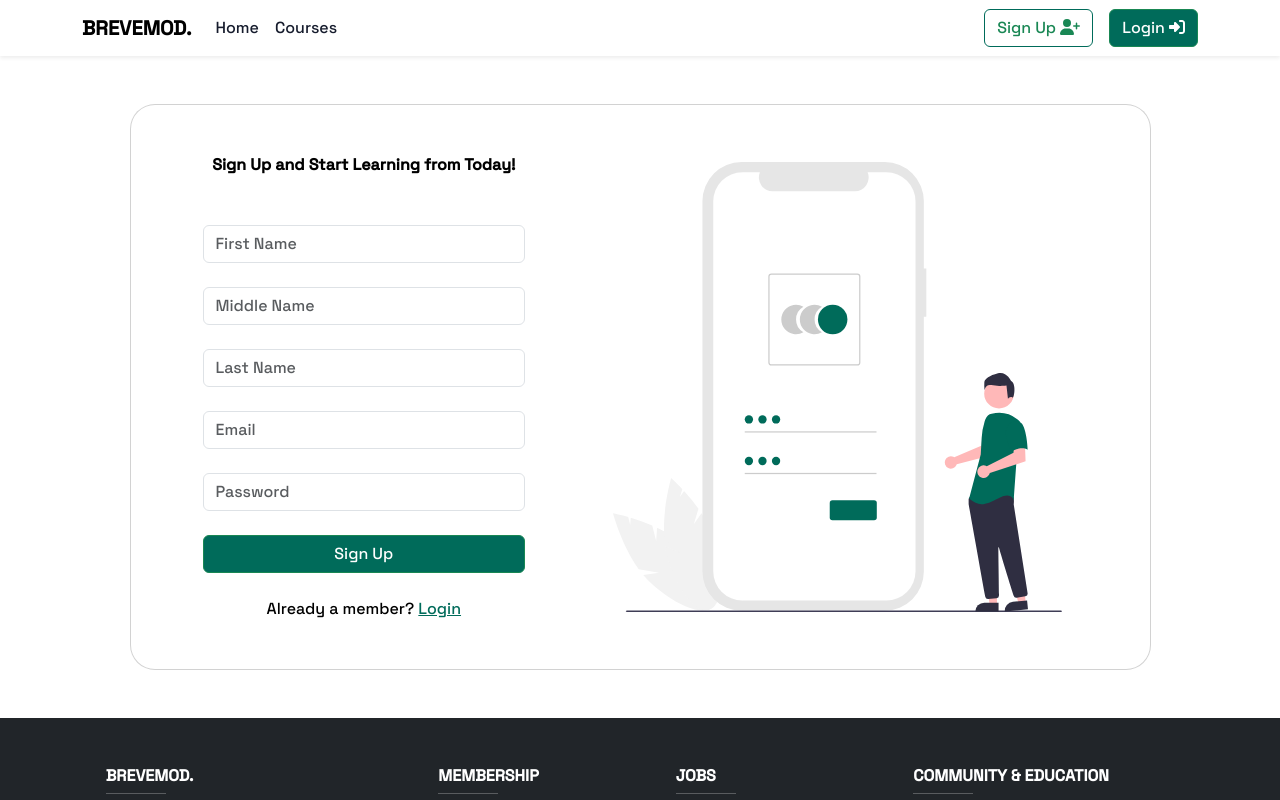
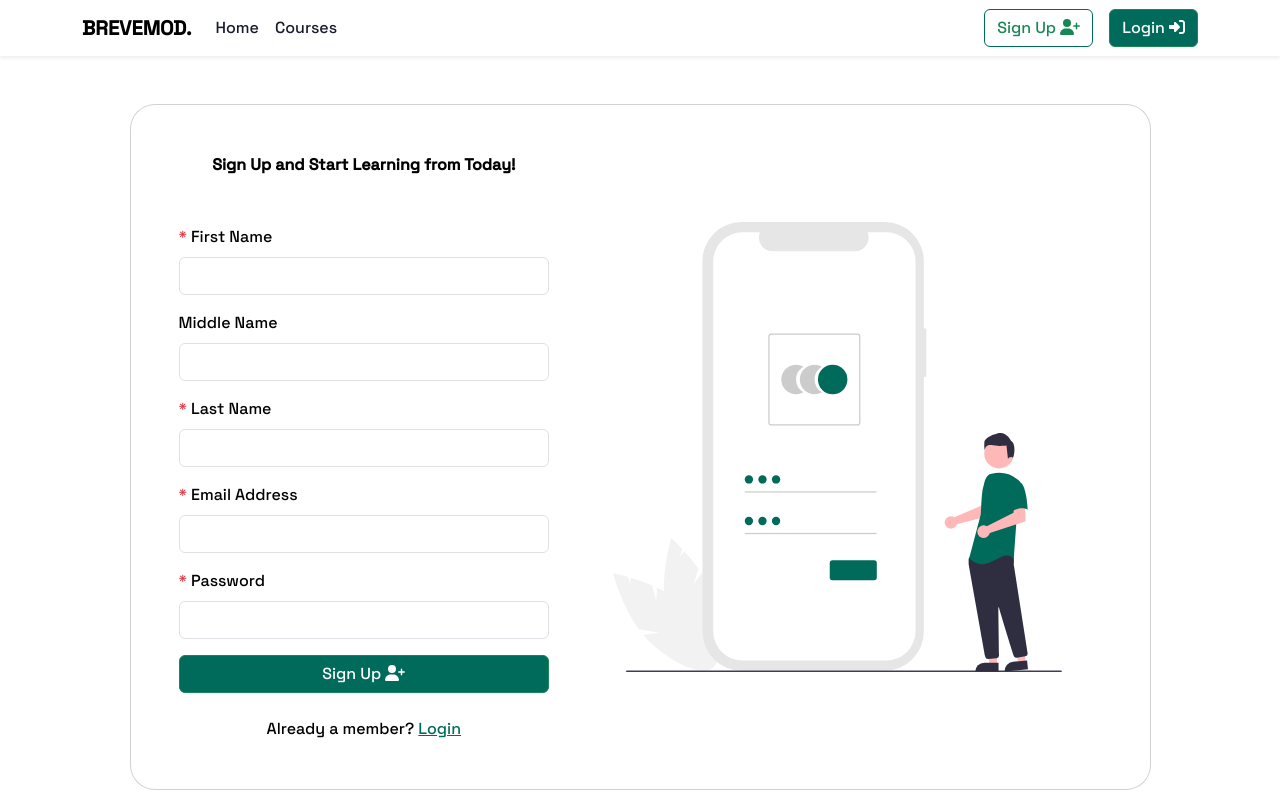
Before and after one commit to shadmansaalim/brevemod-frontend, a Next.js app: page /sign-up in a window 1280 px wide. Shown: the top 800 px of the page. Built offline with nearby package versions, Linux system fonts and the light colour scheme; no server answers.

Commit message:
Validation implemented in forms and custom Form and Input field created implemented react hook form for resolving form data

```diff
--- a/package.json
+++ b/package.json
@@ -12,6 +12,7 @@
     "@fortawesome/fontawesome-svg-core": "^6.4.2",
     "@fortawesome/free-solid-svg-icons": "^6.4.2",
     "@fortawesome/react-fontawesome": "^0.2.0",
+    "@hookform/resolvers": "^3.3.2",
     "@reduxjs/toolkit": "^1.9.7",
     "@stripe/react-stripe-js": "^2.3.1",
     "@stripe/stripe-js": "^2.1.7",
@@ -23,7 +24,7 @@
     "react-bootstrap": "^2.9.0",
     "react-countup": "^6.4.2",
     "react-dom": "^18",
-    "react-hook-form": "^7.47.0",
+    "react-hook-form": "^7.48.2",
     "react-rating": "^2.0.5",
     "react-redux": "^8.1.3",
     "react-slick": "^0.29.0",
@@ -31,7 +32,8 @@
     "redux-persist": "^6.0.0",
     "sass": "^1.69.5",
     "slick-carousel": "^1.8.1",
-    "sweetalert": "^2.1.2"
+    "sweetalert": "^2.1.2",
+    "zod": "^3.22.4"
   },
   "devDependencies": {
     "@types/node": "^20",
--- /dev/null
+++ b/src/components/ui/Forms/Form.tsx
@@ -0,0 +1,44 @@
+// Imports
+import { ReactElement, ReactNode } from "react";
+import { useForm, FormProvider, SubmitHandler } from "react-hook-form";
+
+// Types
+type FormConfig = {
+  defaultValues?: Record<string, any>;
+  resolver?: any;
+};
+
+type FormProps = {
+  children?: ReactElement | ReactNode;
+  submitHandler: SubmitHandler<any>;
+} & FormConfig;
+
+const Form = ({
+  children,
+  submitHandler,
+  defaultValues,
+  resolver,
+}: FormProps) => {
+  const formConfig: FormConfig = {};
+
+  if (!!defaultValues) formConfig["defaultValues"] = defaultValues;
+
+  if (!!resolver) formConfig["resolver"] = resolver;
+
+  const methods: any = useForm<FormProps>(formConfig);
+
+  const { handleSubmit, reset } = methods;
+
+  const onSubmit = (data: any) => {
+    submitHandler(data);
+    reset();
+  };
+
+  return (
+    <FormProvider {...methods}>
+      <form onSubmit={handleSubmit(onSubmit)}>{children}</form>
+    </FormProvider>
+  );
+};
+
+export default Form;
--- /dev/null
+++ b/src/components/ui/Forms/FormInput.tsx
@@ -0,0 +1,63 @@
+// Imports
+import { Form as BootstrapForm } from "react-bootstrap";
+import { useFormContext, Controller } from "react-hook-form";
+import { getErrorMessageByPropertyName } from "@/utils/schema-validator";
+
+// Types
+interface IInput {
+  name: string;
+  type?: string;
+  size?: "sm" | "lg" | undefined;
+  value?: string | string[] | undefined;
+  id?: string;
+  placeholder?: string;
+  validation?: object;
+  label?: string;
+  required?: boolean;
+}
+
+const FormInput = ({
+  name,
+  type,
+  size,
+  value,
+  id,
+  placeholder,
+  validation,
+  label,
+  required,
+}: IInput) => {
+  const {
+    control,
+    formState: { errors },
+  } = useFormContext();
+
+  const errorMessage = getErrorMessageByPropertyName(errors, name);
+
+  return (
+    <>
+      {label && (
+        <p className="mb-2">
+          {required && <span className="text-danger me-1">*</span>}
+          {label}
+        </p>
+      )}
+      <Controller
+        control={control}
+        name={name}
+        render={({ field }) => (
+          <BootstrapForm.Control
+            type={type}
+            size={size}
+            placeholder={placeholder}
+            {...field}
+            value={value ? value : field.value}
+          />
+        )}
+      />
+      <small className="text-danger mt-1">{errorMessage}</small>
+    </>
+  );
+};
+
+export default FormInput;
--- a/src/pages/sign-up.tsx
+++ b/src/pages/sign-up.tsx
@@ -3,11 +3,18 @@ import React from "react";
 import Link from "next/link";
 import RootLayout from "@/components/Layouts/RootLayout";
 import type { ReactElement } from "react";
-import { useState } from "react";
 import { useUserSignUpMutation } from "@/redux/api/authApi";
 import { ResponseSuccessType } from "@/types";
 import { useRouter } from "next/router";
 import swal from "sweetalert";
+import { zodResolver } from "@hookform/resolvers/zod";
+import { UserSchema } from "@/schemas/user";
+import Form from "@/components/ui/Forms/Form";
+import FormInput from "@/components/ui/Forms/FormInput";
+import { Button } from "react-bootstrap";
+import { FontAwesomeIcon } from "@fortawesome/react-fontawesome";
+import { faUserPlus } from "@fortawesome/free-solid-svg-icons";
+import { SubmitHandler } from "react-hook-form";
 
 type ISignUpUser = {
   firstName: string;
@@ -19,21 +26,13 @@ type ISignUpUser = {
 };
 
 const SignUpPage = () => {
-  const [signUpData, setSignUpData] = useState<ISignUpUser | null>(null);
   const [userSignUp] = useUserSignUpMutation();
 
   const router = useRouter();
 
-  const handleOnBlur = (e: React.ChangeEvent<HTMLInputElement>) => {
-    const field = e.target.name as keyof ISignUpUser;
-    const value = e.target.value;
-    const newSignUpData = { ...signUpData };
-    newSignUpData[field] = value;
-    setSignUpData(newSignUpData as ISignUpUser);
-  };
-
-  const handleSignUpSubmit = async (e: React.FormEvent<HTMLFormElement>) => {
-    e.preventDefault();
+  const handleSignUpSubmit: SubmitHandler<ISignUpUser> = async (
+    signUpData: ISignUpUser
+  ) => {
     try {
       const res: ResponseSuccessType = await userSignUp({
         ...signUpData,
@@ -60,69 +59,60 @@ const SignUpPage = () => {
                     <p className="text-center fw-bold mb-4 mb-lg-5 mx-1 mx-md-4 mt-4 mt-lg-0">
                       Sign Up and Start Learning from Today!
                     </p>
-
-                    <form
-                      className="mx-1 mx-md-4"
-                      onSubmit={handleSignUpSubmit}
+                    <Form
+                      submitHandler={handleSignUpSubmit}
+                      resolver={zodResolver(UserSchema.signUp)}
                     >
-                      <div className="form-outline flex-fill mb-4">
-                        <input
-                          onBlur={handleOnBlur}
+                      <div className="mb-3">
+                        <FormInput
                           name="firstName"
                           type="text"
-                          className="form-control"
-                          placeholder="First Name"
+                          label="First Name"
+                          required
+                        />
+                      </div>
+                      <div className="mb-3">
+                        <FormInput
+                          name="middleName"
+                          type="text"
+                          label="Middle Name"
+                        />
+                      </div>
+
+                      <div className="mb-3">
+                        <FormInput
+                          name="lastName"
+                          type="text"
+                          label="Last Name"
                           required
                         />
                       </div>
 
-                      <div className="form-outline flex-fill mb-4">
-                        <input
-                          onBlur={handleOnBlur}
-                          name="middleName"
-                          type="text"
-                          className="form-control"
-                          placeholder="Middle Name"
-                        />
-                      </div>
-
-                      <div className="form-outline flex-fill mb-4">
-                        <input
-                          onBlur={handleOnBlur}
-                          name="lastName"
-                          type="text"
-                          className="form-control"
-                          placeholder="Last Name"
+                      <div className="mb-3">
+                        <FormInput
+                          name="email"
+                          type="email"
+                          label="Email Address"
                           required
                         />
                       </div>
-
-                      <div className="form-outline flex-fill mb-4">
-                        <input
-                          onBlur={handleOnBlur}
-                          name="email"
-                          type="email"
-                          className="form-control"
-                          placeholder="Email"
-                          required
-                        />
-                      </div>
-
-                      <div className="form-outline flex-fill mb-4">
-                        <input
-                          onBlur={handleOnBlur}
+                      <div className="mb-3">
+                        <FormInput
                           name="password"
                           type="password"
-                          className="form-control"
-                          placeholder="Password"
+                          label="Password"
                           required
                         />
                       </div>
 
                       <div className="d-flex justify-content-center mb-3 mb-lg-4">
-                        <button type="submit" className="btn btn-success w-100">
-                          Sign Up
-                        </button>
+                        <Button
+                          className="w-100"
+                          type="submit"
+                          variant="success"
+                        >
+                          Sign Up <FontAwesomeIcon icon={faUserPlus} />
+                        </Button>
                       </div>
 
                       <div className="text-center">
@@ -131,7 +121,7 @@ const SignUpPage = () => {
                           Login
                         </Link>
                       </div>
-                    </form>
+                    </Form>
                   </div>
                   <div className="col-md-10 col-lg-6 col-xl-6 d-flex align-items-center order-1 order-lg-2 mx-auto">
                     <img
--- /dev/null
+++ b/src/schemas/user.ts
@@ -0,0 +1,59 @@
+// Imports
+import * as z from "zod";
+
+const signUp = z.object({
+  firstName: z
+    .string({
+      required_error: "First Name is required",
+    })
+    .min(4, "First Name must have at least 4 characters"),
+  middleName: z.string().optional(),
+  lastName: z
+    .string({
+      required_error: "Last Name is required",
+    })
+    .min(4, "Last Name must have at least 4 characters"),
+  email: z
+    .string({
+      required_error: "Email is required",
+    })
+    .email(),
+  password: z
+    .string({
+      required_error: "Password is required",
+    })
+    .min(6, "Password must have at least 6 characters"),
+});
+
+const login = z.object({
+  email: z
+    .string({
+      required_error: "Email is required.",
+    })
+    .email(),
+  password: z
+    .string({
+      required_error: "Password is required.",
+    })
+    .min(6, "Password must have at least 6 characters"),
+});
+
+const profileUpdate = z.object({
+  firstName: z
+    .string({
+      required_error: "First Name is required",
+    })
+    .min(4, "First Name must have at least 4 characters"),
+  middleName: z.string().optional(),
+  lastName: z
+    .string({
+      required_error: "Last Name is required",
+    })
+    .min(4, "Last Name must have at least 4 characters"),
+});
+
+export const UserSchema = {
+  signUp,
+  login,
+  profileUpdate,
+};
--- /dev/null
+++ b/src/utils/schema-validator.ts
@@ -0,0 +1,17 @@
+export const getErrorMessageByPropertyName = (
+  obj: Record<string, any>,
+  propertyPath: string
+) => {
+  const properties = propertyPath.split(".");
+  let value = obj;
+
+  for (let prop of properties) {
+    if (value[prop]) {
+      value = value[prop];
+    } else {
+      return undefined;
+    }
+  }
+
+  return value.message;
+};
```
Also changed, not shown: src/pages/login.tsx (+21 -29 lines), src/pages/profile.tsx (+78 -86 lines), 1 other file (tests, documents, lock files or other folders).
